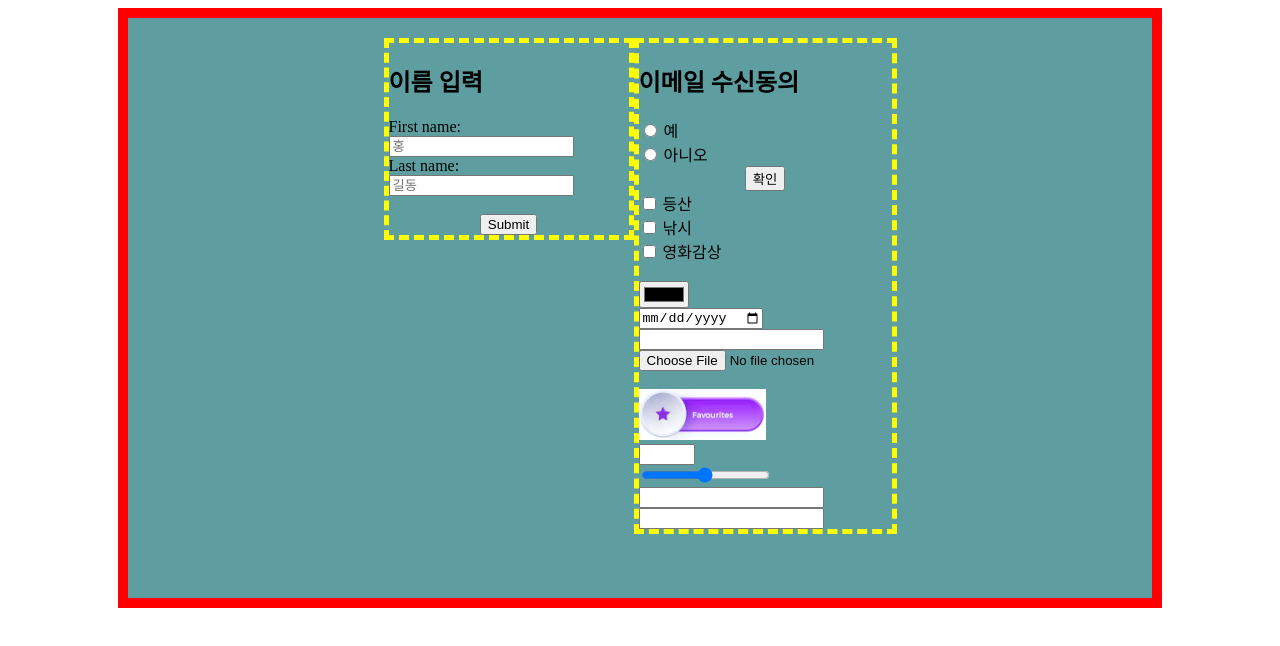
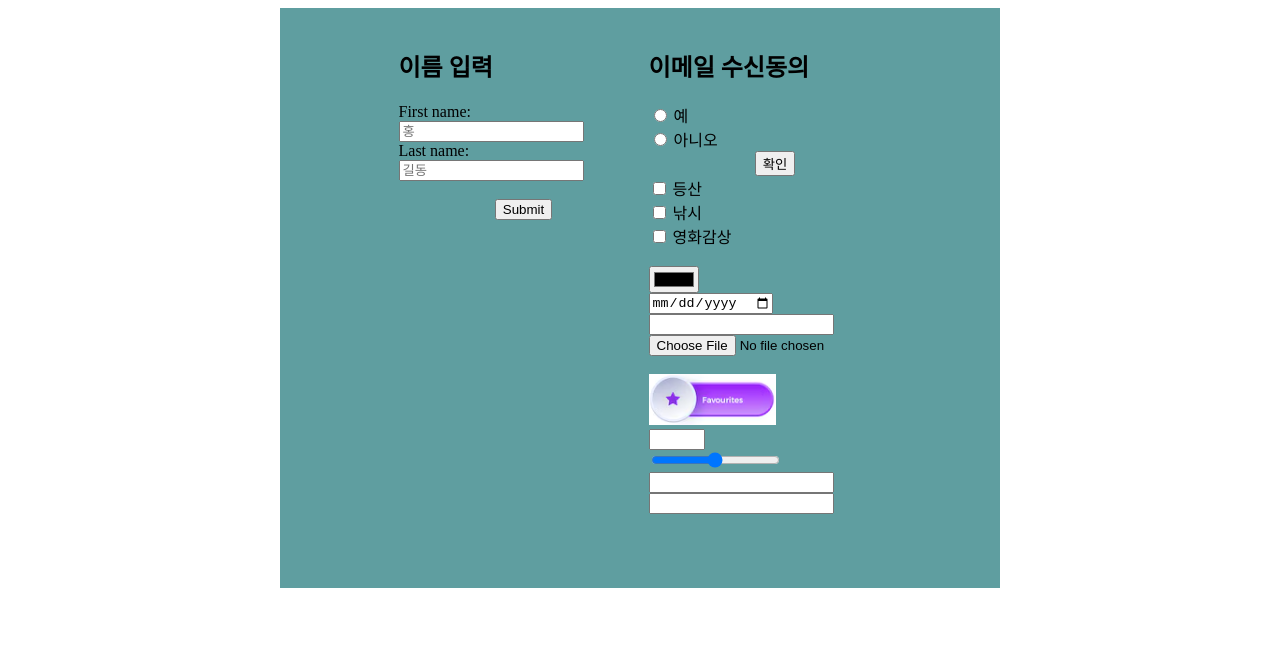
Before and after one commit to pjh445/html_study, a plain HTML site: page index.html in a window 1280 px wide. Drawn offline with Linux system fonts and the light colour scheme.

Commit message:
Add files via upload

```diff
--- a/index.html
+++ b/index.html
@@ -9,15 +9,15 @@
             /* height:700px; */
             min-height: 70vh;  /*최소높이 70% */
             /* max-width: 900px; /*900보다 넓어지지 않는다*/
-            max-width: 80vw;
+            max-width: 700px;
             background-color: cadetblue;
             margin:auto;
             /* margin-top: 15vh; */
             display:flex;
-            border:10px solid red;
             justify-content: center;
             align-items: flex-start;
             padding-top:20px;
+            padding-left:20px;
         }
         #layout:hover {
             background-color:chocolate;
@@ -27,8 +27,8 @@
         }
         form [type="submit"] {margin:auto; display:block;}
 
-        #layout1 {border:5px dashed yellow; flex-basis:250px; box-sizing: border-box;}
-        main     {border:5px dashed yellow; flex-basis:250px; box-sizing: border-box;}
+        #layout1 { flex-basis:250px; box-sizing: border-box;}
+        main     { flex-basis:250px; box-sizing: border-box;}
 
         footer    {
             border:10px solid blue;
```
